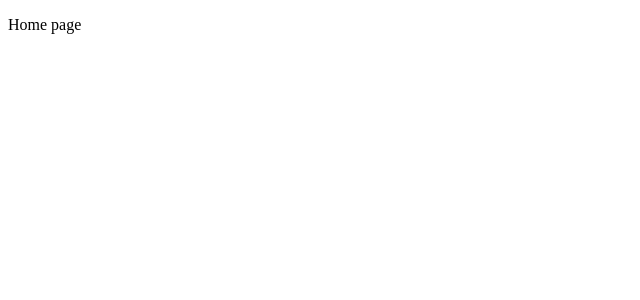
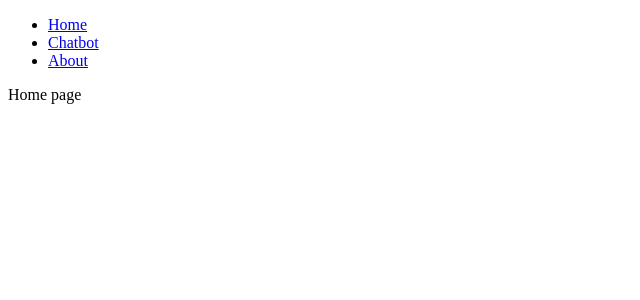
Before and after one commit to Gabriel-sorour/cookhelp-project, a React (Vite) app in the folder cookhelp-project/: page / in a window 1280 px wide. Shown: the top 300 px of the page, without its empty margins (0-640 px from the left). Built offline with nearby package versions, Linux system fonts and the light colour scheme.

Commit message:
feat: add naviation links to  AppHeader component and import it in App component
* import Link in AppHeader

```diff
--- a/cookhelp-project/src/App.jsx
+++ b/cookhelp-project/src/App.jsx
@@ -2,11 +2,13 @@
 import Home from './pages/Home'
 import Chatbot from './pages/Chatbot'
 import About from './pages/About'
+import AppHeader from './componentes/AppHeader'
 
 function App() {
 
   return (
     <Router>
+      <AppHeader />
       <Routes>
         <Route path="/" element={<Home />} />
         <Route path="/chatbot" element={<Chatbot />} />
--- a/cookhelp-project/src/componentes/AppHeader.jsx
+++ b/cookhelp-project/src/componentes/AppHeader.jsx
@@ -1,10 +1,16 @@
-function AppHeader(){
+import { Link } from 'react-router-dom'
 
-  return(
-    <nav className="app-header">
+  function AppHeader() {
 
-    </nav>
-  )
-}
+    return (
+      <nav className="app-header">
+        <ul>
+          <li><Link to='/'>Home</Link></li>
+          <li><Link to='/chatbot'>Chatbot</Link></li>
+          <li><Link to='/about'>About</Link></li>
+        </ul>
+      </nav>
+    )
+  }
 
 export default AppHeader;
```
